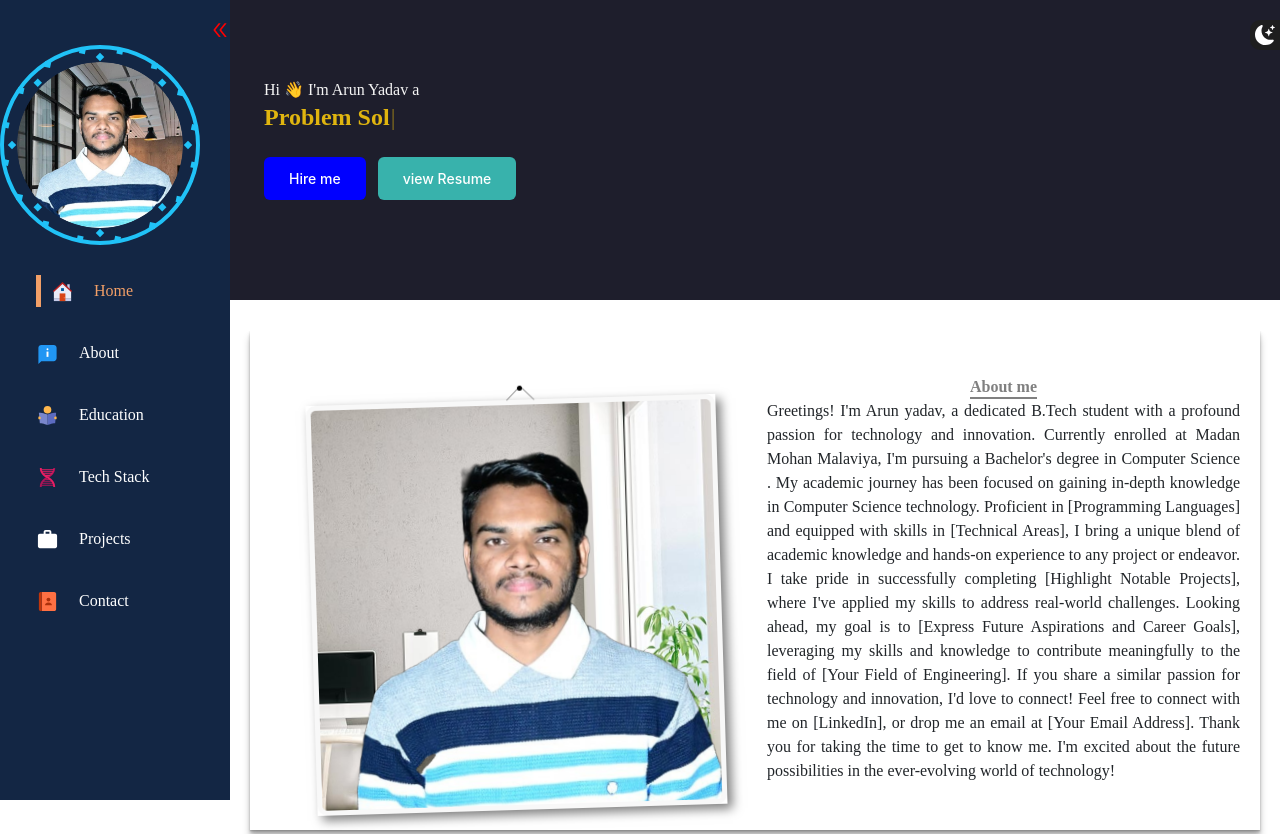
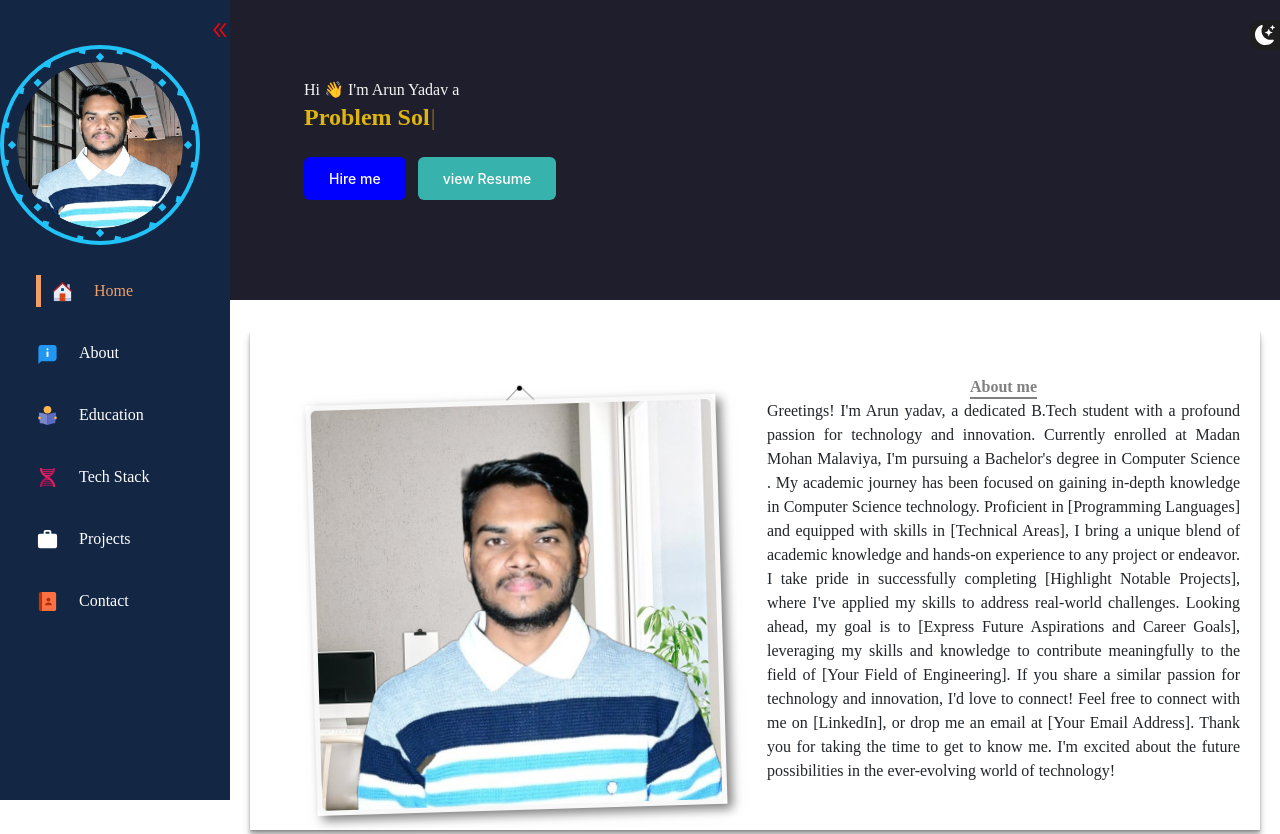
Before and after one commit to Ar273404/final_portfolio_fronted, a React (Create React App) app: page / in a window 1280 px wide. Shown: the top 834 px of the page. Built offline with nearby package versions, Linux system fonts and the light colour scheme.

Commit message:
again home.css change

```diff
--- a/src/pages/Home/Home.css
+++ b/src/pages/Home/Home.css
@@ -7,7 +7,7 @@
   height: 300px;
   color: white;
   padding-left: 90px;
-  margin-left: 50px;
+  margin-left: 30px;
 }
 .home-content h2
 {
@@ -59,6 +59,13 @@
     font-size: 24px;
     font-weight: 800;
     font-family: 'Cherry Swash';
+}
+}
+@media (min-width:1100px)
+{
+  .home-container
+{
+  margin-left: 90px;
 }
 }
 
```
